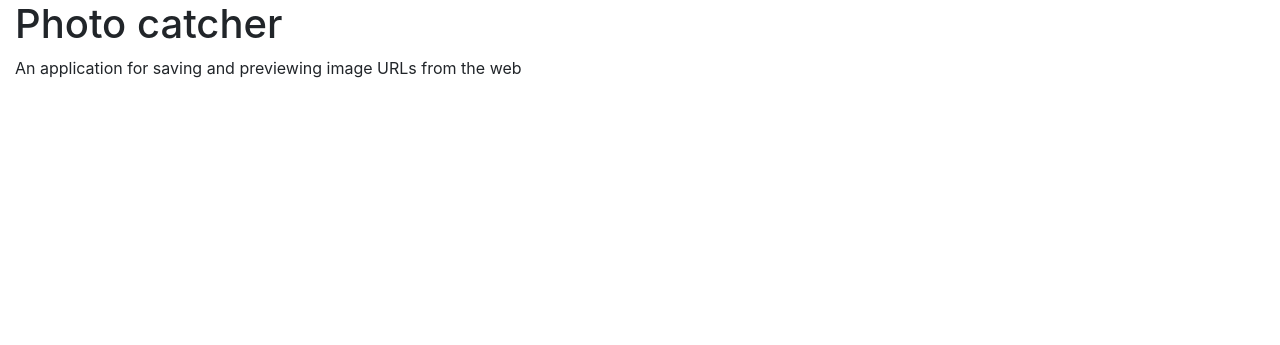
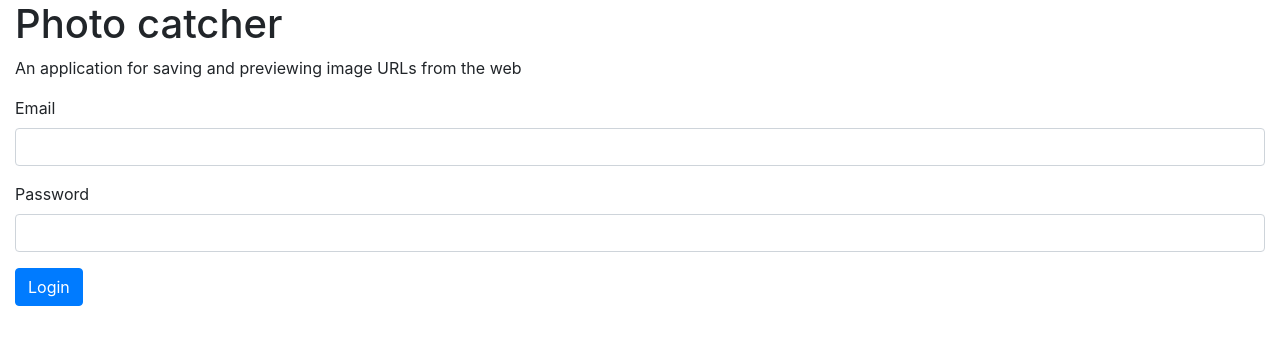
Before and after one commit to rrees/photo-catcher, a Flask app: page / in a window 1280 px wide. Shown: the top 345 px of the page. Run offline with Flask 2, Linux system fonts and the light colour scheme; some libraries are stand-ins or nearby versions.

Commit message:
Starts to implement the login

```diff
--- a/app/app.py
+++ b/app/app.py
@@ -30,6 +30,7 @@ app.before_request(logged_in_before_request)
 routes = [
 	('/', 'index', handlers.pages.front_page, ['GET']),
 	('/home', 'home', handlers.pages.home_page, ['GET']),
+	('/capture', 'capture', handlers.pages.capture_page, ['GET']),
 ] + auth_routes
 
 for path, endpoint, handler, methods in routes:
--- a/app/handlers/pages.py
+++ b/app/handlers/pages.py
@@ -5,3 +5,6 @@ def front_page():
 
 def home_page():
 	return flask.render_template('home.html')
+
+def capture_page():
+	return flask.render_template('capture.html')
--- a/app/templates/index.html
+++ b/app/templates/index.html
@@ -7,5 +7,18 @@
 <div class="container-fluid">
     <h1>Photo catcher</h1>
     <p>An application for saving and previewing image URLs from the web</p>
+    <form method="POST" action="{{url_for('login_form')}}">
+    	<div class="form-group">
+    		<label for="email">Email</label>
+    		<input type="email" required id="email" name="email" class="form-control">
+    	</div>
+    	<div class="form-group">
+    		<label for="password">Password</label>
+    		<input type="password" required id="password" name="password" class="form-control">
+    	</div>
+    	<div class="form-group">
+    		<button type="submit" class="btn btn-primary">Login</button>
+    	</div>
+    </form>
 </div>
 {% endblock %}
```
Also changed, not shown: app/templates/capture.html (added, +9 -0 lines), 2 other files.
